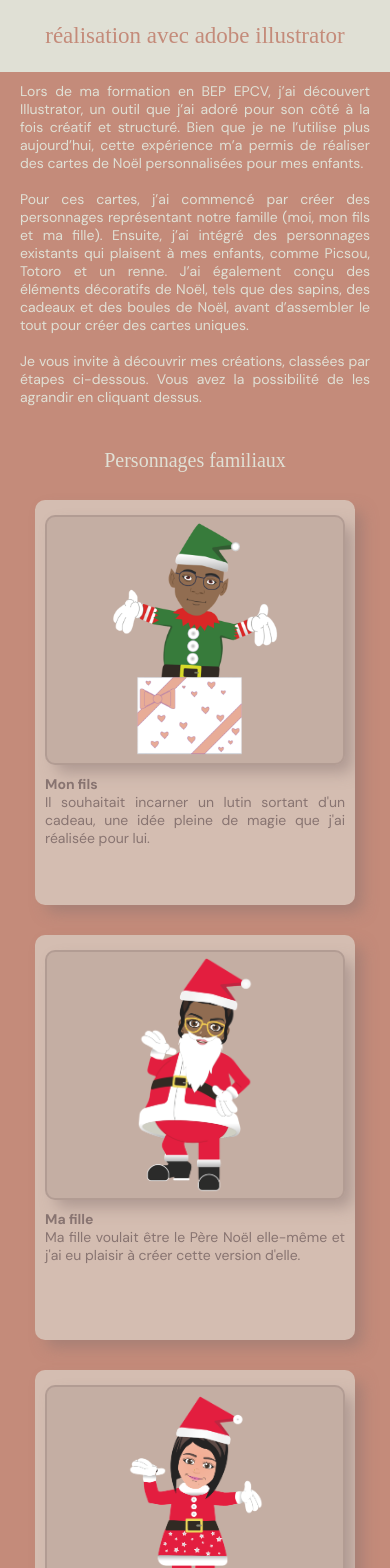
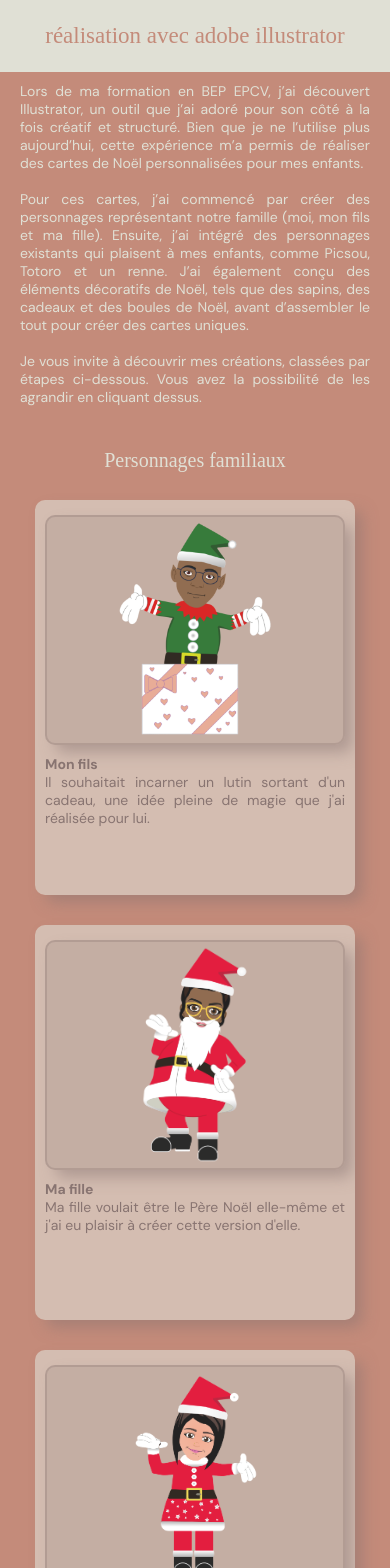
Before and after one commit to DuneNathalie/PortFolio, a React (Create React App) app: page /illustrator in a window 390 px wide. Shown: the top 1568 px of the page. Built offline with nearby package versions, Linux system fonts and the light colour scheme; a web font is replaced by a local one.

Commit message:
update correction cards

```diff
--- a/src/components/illustrator/category/Category.module.scss
+++ b/src/components/illustrator/category/Category.module.scss
@@ -67,7 +67,7 @@
         flex-direction: column;
         justify-content: start;
         width: 300px;
-        height: 180px;
+        height: 220px;
         color: colors.$brownDark;
 
         h2 {
@@ -106,12 +106,13 @@
                 max-width: 500px;
 
                 .img {
+                    height: 230px;
                     margin: 15px 10px 0px 10px;
 
                 }
 
                 .text {
-                  //  height: 10px;
+                    margin-bottom: 10px;
                     h2 {
                         font-size: values.$font_size_pp;
                         margin-top: 0;
```
Also changed, not shown: 6 other files (tests, documents, lock files or other folders).
